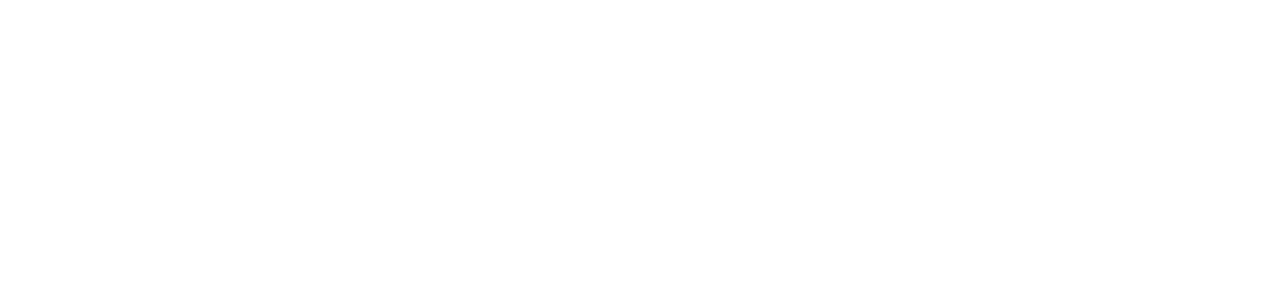
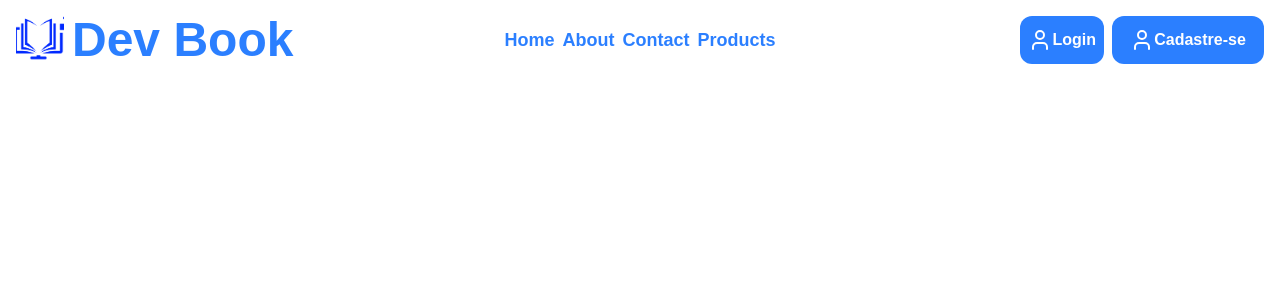
Before and after one commit to Giovanecunhadias/DevBook, a Next.js app: page / in a window 1280 px wide. Shown: the top 300 px of the page. Built offline with nearby package versions, Linux system fonts and the light colour scheme.

Commit message:
feat: add new article page

```diff
--- a/src/app/page.tsx
+++ b/src/app/page.tsx
@@ -1,7 +1,38 @@
+import Link from "next/link";
 import Image from "next/image";
+import {User} from "lucide-react"
+
 
 export default function Home() {
+  const links = ["Home", "About", "Contact", "Products"];
   return (
-    <></>
+    <>
+    {/*Nav bar */}
+    <div className="sticky font-bold bg-white w-full text-blue-500 p-4 flex">
+      <div className="flex items-start justify-start w-full">
+        <div className="flex gap-2 items-center w-full">
+          <img src="/logo2.png"  className="w-12 h-12" alt="" />
+          <p className="text-5xl">Dev Book</p>
+        </div>
+
+
+      </div>
+      <div className="flex items-center gap-2 justify-center  w-full text-lg">
+        {links.map((link) => (
+          <Link href={`/${link.toLowerCase()}`} key={link}  >{link}</Link>
+        ))}
+      </div>
+      <div className="flex justify-end gap-2 w-full">
+        <Link href="/login" className="w-fit bg-blue-500 p-2 rounded-xl flex items-center text-white justify-center"><User/>Login</Link>
+        <Link  href="/register" className="w-38 bg-blue-500 p-2 rounded-xl flex items-center text-white justify-center"><User/> Cadastre-se</Link>
+      </div>
+
+    </div>
+    {/*FINAL DA NAV*/}
+
+    <div className="">
+
+    </div>
+    </>
   );
 }
```
Also changed, not shown: public/logo2.png (added).
